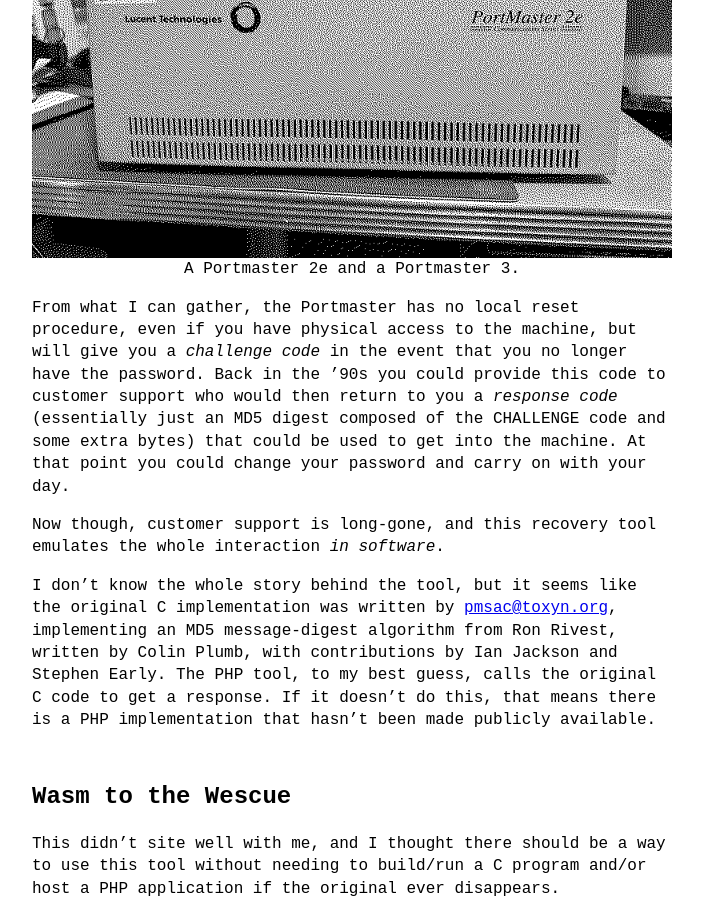
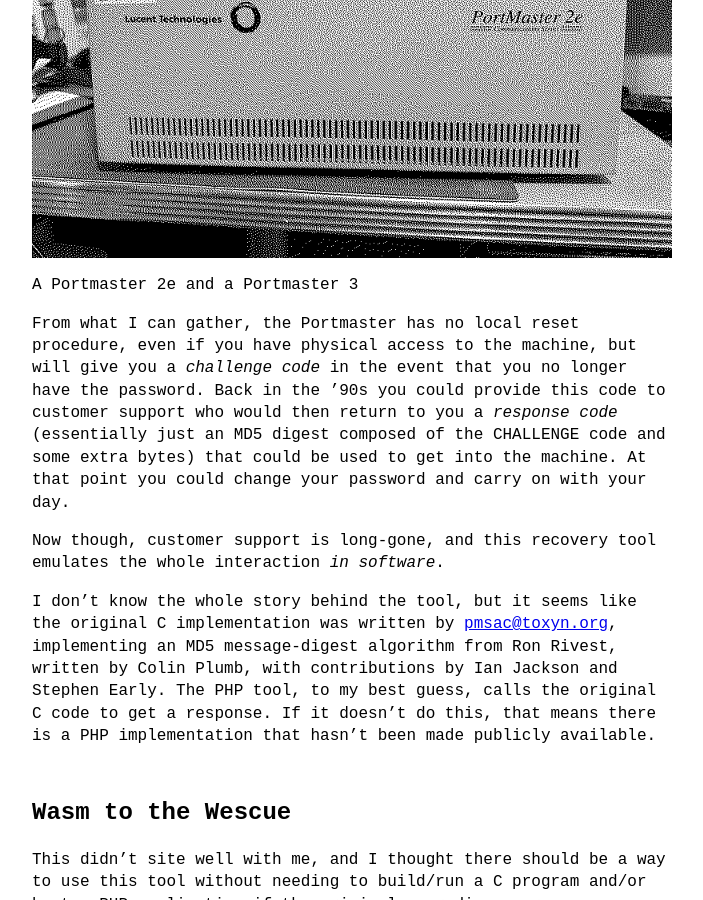
Before and after one commit to dialup-world/dialup-world.github.io, a Jekyll site: the page built from blog/_posts/2025-07-16-portmaster-password-recovery-wasm.md, in a window 1280 px wide and 900 px high, scrolled down 548 px. Shown: the whole window, without its empty margins (288-991 px from the left). Built offline with Jekyll 4.4.1, drawn with Linux system fonts in a browser that asks for light colours.

Commit message:
Update README and portmaster image

```diff
--- a/blog/_includes/dithered_image_link.html
+++ b/blog/_includes/dithered_image_link.html
@@ -1,7 +1,7 @@
-<figure style="text-align: center;">
+<p style="text-align: center;">
   <a href="{{ site.baseurl }}/assets/images/{{ include.img_folder }}/{{ include.link_img }}">
     <img
-		style="width: 80%; max-width: 720px; display: block; margin: 0 auto; border 0;"
+		style="display: block; margin: 0 auto; border 0;"
 		src="{{ site.baseurl }}/assets/images/{{ include.img_folder }}/{{ include.dith_img }}"
 		alt="{{ include.text }}"
 		onmouseover="this.src='./assets/images/{{ include.img_folder }}/{{ include.small_img }}';"
@@ -9,4 +9,4 @@
 	>
   </a>
   <figcaption>{{ include.text }}</figcaption>
- </figure>
+ </p>
--- a/blog/_posts/2025-07-16-portmaster-password-recovery-wasm.md
+++ b/blog/_posts/2025-07-16-portmaster-password-recovery-wasm.md
@@ -5,7 +5,13 @@
 
 After buying a Livinston/Lucent Portmaster 2 a while back and being locked out of the machine due to not knowing the password, I eventually stumbled upon the wonderful [PortMaster password recovery tool](http://home.eversberg.eu/public/portmaster.php) by [jolly](http://eversberg.eu/contact/) and used it to instantly gain access to my Portmaster.
 
-{% raw %}<p><center><a href="/blog/assets/images/2025-07-16-portmaster-password-recovery-wasm/portmaster-01.jpeg"><img style="width: 80% max-width: 720px; display: block; margin: 0 auto; border 0" src="/blog/assets/images/2025-07-16-portmaster-password-recovery-wasm/portmaster-01-sm-d.png" alt="A Portmaster 2e and a Portmaster 3" onmouseover="this.src='./assets/images/2025-07-16-portmaster-password-recovery-wasm/portmaster-01-sm.jpg';" onmouseout="this.src='./assets/images/2025-07-16-portmaster-password-recovery-wasm/portmaster-01-sm-d.png';"></a><figcaption>A Portmaster 2e and a Portmaster 3.</figcaption></center></p>{% endraw %}
+{% include dithered_image_link.html
+	img_folder="2025-07-16-portmaster-password-recovery-wasm"
+	link_img="portmaster-01.jpeg"
+	small_img="portmaster-01-sm.jpg"
+	dith_img="portmaster-01-sm-d.png"
+	text="A Portmaster 2e and a Portmaster 3"
+%}
 
 From what I can gather, the Portmaster has no local reset procedure, even if you have physical access to the machine, but will give you a _challenge code_ in the event that you no longer have the password. Back in the '90s you could provide this code to customer support who would then return to you a _response code_ (essentially just an MD5 digest composed of the CHALLENGE code and some extra bytes) that could be used to get into the machine. At that point you could change your password and carry on with your day.
 
```
Also changed, not shown: README.md.
